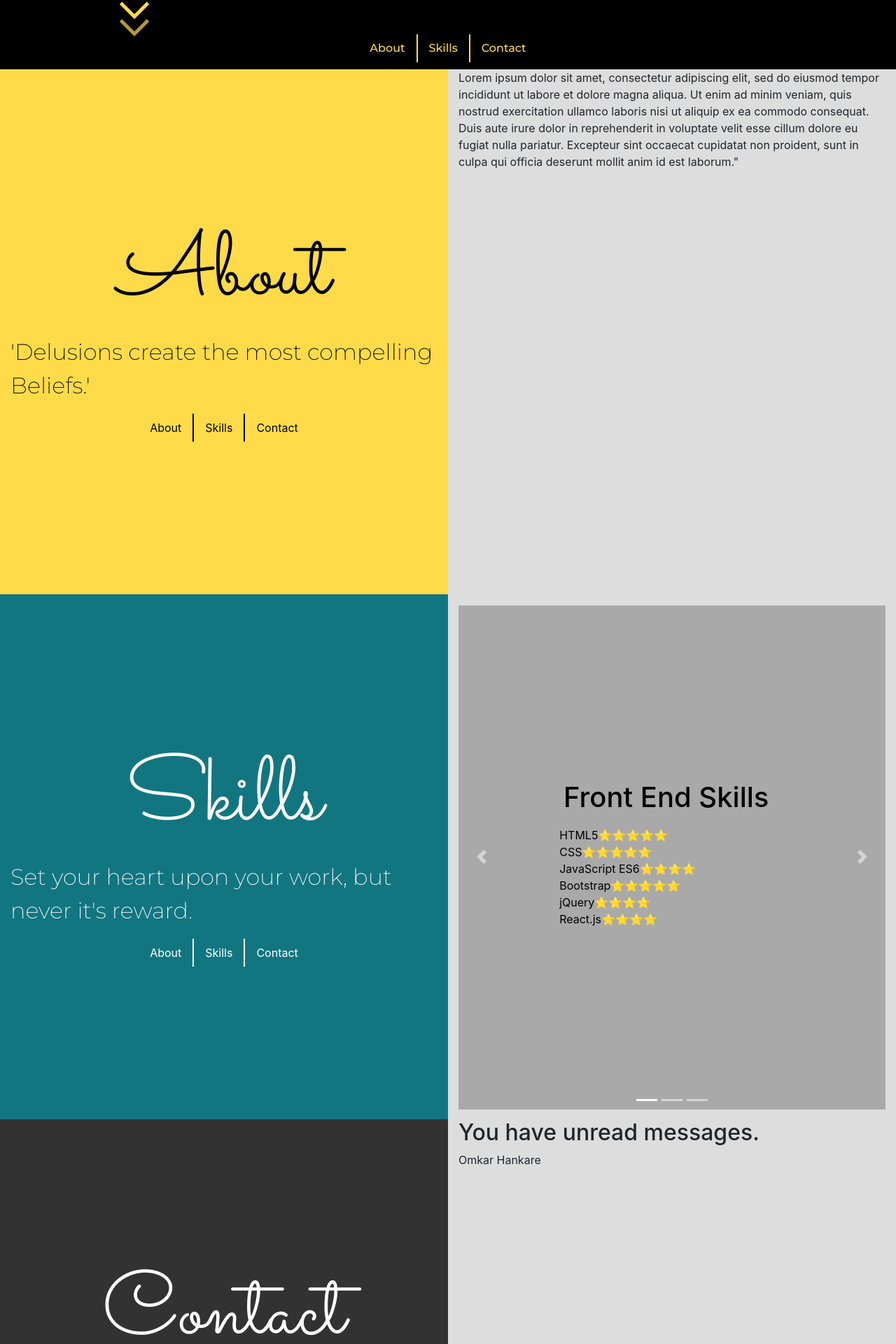
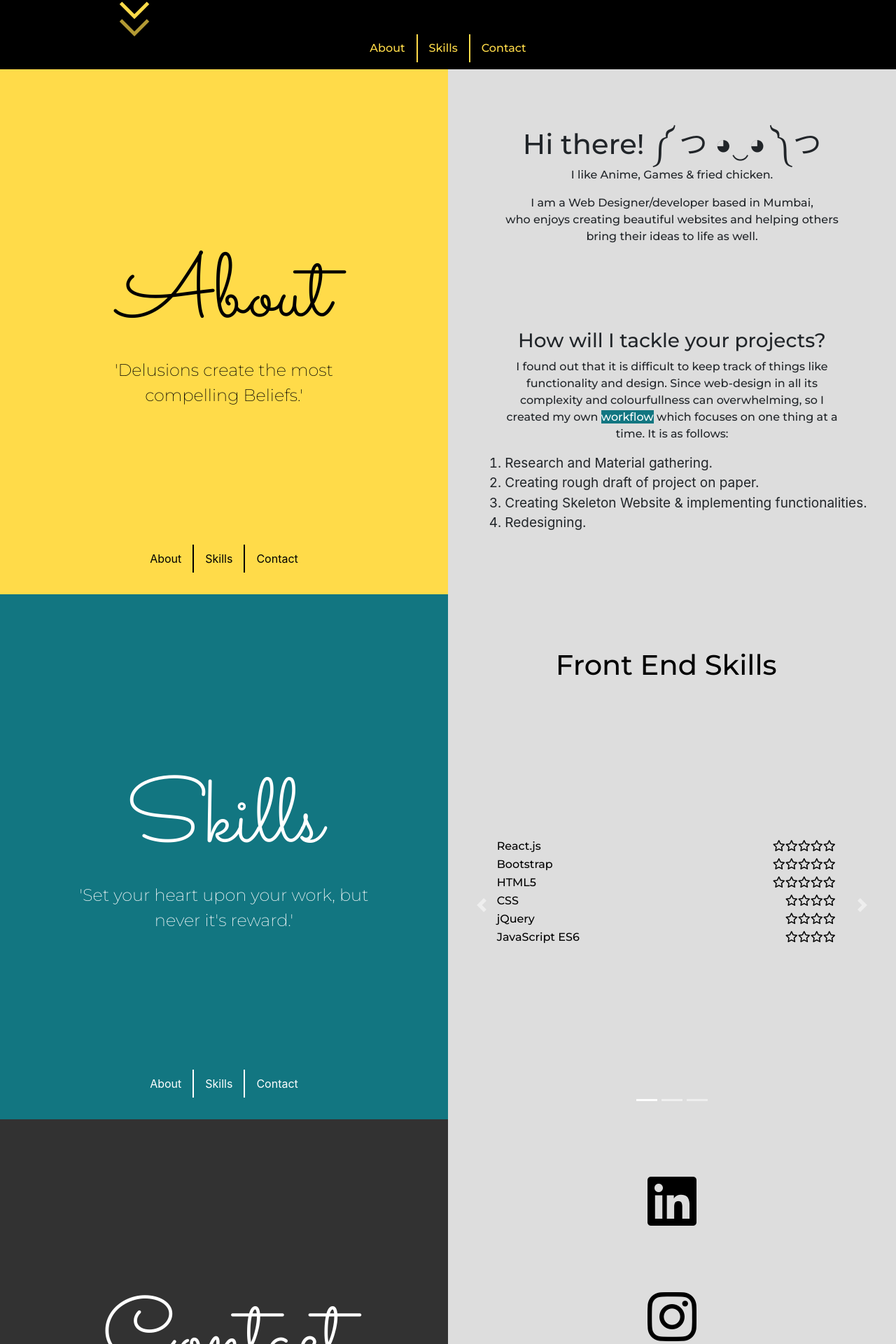
Before and after one commit to Omkar-Hankare/Personal-Website, a React (Create React App) app: page / in a window 1280 px wide. Shown: the part 631-2551 px from the top of the page at 70% size. Built offline with nearby package versions, Linux system fonts and the light colour scheme.

Commit message:
Added Contact info, styled it & linked it up to social networks

```diff
--- a/package.json
+++ b/package.json
@@ -7,6 +7,7 @@
     "@testing-library/react": "^9.5.0",
     "@testing-library/user-event": "^7.2.1",
     "bootstrap": "^4.5.2",
+    "clipboard": "^2.0.6",
     "react": "^16.13.1",
     "react-bootstrap": "^1.3.0",
     "react-dom": "^16.13.1",
--- a/public/index.html
+++ b/public/index.html
@@ -6,43 +6,27 @@
 		<meta name="viewport" content="width=device-width, initial-scale=1" />
 		<meta name="theme-color" content="#000000" />
 		<meta
-			name="description"
-			content="Web site created using create-react-app"
+			name="A Personal Website"
+			content="A personal website based on React.js"
 		/>
 		<link rel="apple-touch-icon" href="%PUBLIC_URL%/logo192.png" />
-		<!--
-      manifest.json provides metadata used when your web app is installed on a
-      user's mobile device or desktop. See https://developers.google.com/web/fundamentals/web-app-manifest/
-    -->
 		<link rel="manifest" href="%PUBLIC_URL%/manifest.json" />
+		<!-- FONTS -->
 		<link
 			href="https://fonts.googleapis.com/css2?family=Montserrat:wght@200;500&family=Sacramento&display=swap"
 			rel="stylesheet"
 		/>
-		<!--
-      Notice the use of %PUBLIC_URL% in the tags above.
-      It will be replaced with the URL of the `public` folder during the build.
-      Only files inside the `public` folder can be referenced from the HTML.
-
-      Unlike "/favicon.ico" or "favicon.ico", "%PUBLIC_URL%/favicon.ico" will
-      work correctly both with client-side routing and a non-root public URL.
-      Learn how to configure a non-root public URL by running `npm run build`.
-    -->
+		<!-- ICONS -->
+		<script
+			src="https://kit.fontawesome.com/5e8b70ad81.js"
+			crossorigin="anonymous"
+		></script>
 		<title>Omkar Hankare</title>
 	</head>
 	<body>
 		<noscript>You need to enable JavaScript to run this app.</noscript>
 		<div id="root"></div>
-		<!--
-      This HTML file is a template.
-      If you open it directly in the browser, you will see an empty page.
-
-      You can add webfonts, meta tags, or analytics to this file.
-      The build step will place the bundled scripts into the <body> tag.
-
-      To begin the development, run `npm start` or `yarn start`.
-      To create a production bundle, use `npm run build` or `yarn build`.
-	-->
+		<script src="https://cdnjs.cloudflare.com/ajax/libs/clipboard.js/2.0.6/clipboard.min.js"></script>
 		<script src="./customJS.js"></script>
 	</body>
 </html>
--- a/src/App.css
+++ b/src/App.css
@@ -5,6 +5,12 @@
 	border-right-width: 2px;
 }
 
+#About .Anchors,
+#Skills .Anchors,
+#Contact .Anchors {
+	position: absolute;
+	bottom: 4.1%;
+}
 /* PROFILE SECTION */
 
 .Profile {
@@ -98,8 +104,10 @@ p.TypingCarousel {
 
 .HeadingCol p {
 	font-family: "Montserrat", sans-serif;
-	font-size: 2em;
+	font-size: 1.5em;
+	width: 70%;
 	font-weight: 200;
+	text-align: center;
 }
 
 .HeadingCol {
@@ -125,6 +133,48 @@ p.TypingCarousel {
 	background-color: #dddddd;
 }
 
+.aboutContent {
+	display: flex;
+	align-items: center;
+	justify-items: center;
+	flex-direction: column;
+}
+.div1 {
+	height: 350px;
+	display: flex;
+	align-items: center;
+	justify-content: center;
+	flex-direction: column;
+}
+
+.div1 p {
+	width: 80%;
+}
+
+.div1 h1,
+.div1 p,
+.div1 h3 {
+	font-family: "Montserrat", sans-serif;
+	text-align: center;
+}
+
+.div1 li {
+	font-size: 19px;
+}
+
+span.highlight {
+	background-color: #127681;
+	color: white;
+}
+
+#popover-basic img {
+	width: 45em;
+	height: 25em;
+}
+
+.popover {
+	max-width: fit-content;
+}
 /* SKILLS SECTION */
 
 #Skills a {
@@ -144,17 +194,25 @@ p.TypingCarousel {
 
 .SkillCarousel {
 	margin: 1em 0;
-	display: flex;
-	align-items: center;
-	justify-content: center;
-	width: 100%;
 	height: 720px;
-	background-color: darkgray;
+	/* background-color: darkgray; */
+	font-family: "Montserrat", sans-serif;
 }
 
 .SkillCarousel .carousel {
 	position: static;
 	width: 100%;
+}
+
+.carousel-item h1 {
+	margin: 0;
+	margin-top: 10%;
+	text-align: center;
+}
+
+.carousel-control-next,
+.carousel-control-prev {
+	top: 18.5%;
 }
 
 .FrontEnd_skills {
@@ -167,23 +225,23 @@ p.TypingCarousel {
 
 .skill_ul {
 	list-style-type: none;
-	width: 50%;
-	margin: 10px;
+	width: 80%;
+	margin: 5px;
 	padding: 0;
 }
 
-.skill_item {
-	display: flex;
+.skill_ul :hover {
+	background-color: #838383;
+	color: #ffdb49;
 }
 
-.ability-title {
-	align-self: flex-start;
+.skill_item {
+	margin: 2px;
 }
 
 .ability-score {
-	margin-right: 1em;
+	float: right;
 }
-
 /* CONTACT SECTION */
 
 #Contact a {
@@ -192,7 +250,6 @@ p.TypingCarousel {
 
 #Contact .HeadingCol {
 	text-align: center;
-	height: 720px;
 	background-color: #323232;
 	color: white;
 }
@@ -203,6 +260,70 @@ p.TypingCarousel {
 }
 
 #Contact .ContentCol {
-	height: 730px;
 	background-color: #dddddd;
 }
+
+.ContactContent {
+	height: 730px;
+	display: flex;
+	align-items: center;
+	justify-content: center;
+	flex-direction: column;
+}
+
+.ContactContent a {
+	margin: 7%;
+}
+
+.ContactContent i {
+	color: #000000;
+}
+
+.ContactContent a::after {
+	color: #000000;
+}
+
+i:hover.fa-linkedin {
+	color: #0e76a8;
+}
+
+i:hover.fa-instagram {
+	color: white;
+}
+
+i:hover.fa-twitter {
+	color: #00acee;
+}
+
+i:hover.fa-envelope {
+	color: #c71610;
+}
+
+/* The container <div> - needed to position the dropdown content */
+
+/* Dropdown Content (Hidden by Default) */
+.dropdown-content {
+	display: none;
+	position: absolute;
+	right: 0;
+	box-shadow: 0px 8px 16px 0px rgba(0, 0, 0, 0.2);
+	z-index: 1;
+}
+
+/* Links inside the dropdown */
+.dropdown-content p {
+	font-family: "Montserrat", sans-serif;
+	color: black;
+	margin: 1em;
+}
+
+/* Change color of dropdown links on hover */
+.dropdown-content a:hover {
+	width: 3em;
+	background-color: rgb(189, 189, 189);
+}
+
+/* Show the dropdown menu on hover */
+.dropdown:hover .dropdown-content {
+	display: block;
+}
--- a/src/App.js
+++ b/src/App.js
@@ -1,7 +1,7 @@
 import React from "react";
 import "./App.css";
-import Profile from "./Components/Profile";
-import Section from "./Components/Section";
+import Profile from "./Components/View/Profile";
+import Section from "./Components/View/Section";
 function App() {
 	return (
 		<div>
@@ -19,7 +19,7 @@ function App() {
 				HeadingCol="HeadingCol"
 				ContentCol="ContentCol"
 				heading="Skills"
-				quote="Set your heart upon your work, but never it's reward."
+				quote=" 'Set your heart upon your work, but never it's reward.' "
 			></Section>
 			<Section
 				SectionID="Contact"
--- a/src/Components/SkillsList.jsx
+++ b/src/Components/SkillsList.jsx
@@ -1,38 +1,32 @@
 const FrontEnd = [
-	{ key: 1, Name: "HTML5", Rating: 5 },
-	{ key: 2, Name: "CSS", Rating: 5 },
-	{ key: 3, Name: "JavaScript ES6", Rating: 4 },
-	{ key: 4, Name: "Bootstrap", Rating: 5 },
+	{ key: 1, Name: "React.js", Rating: 5 },
+	{ key: 2, Name: "Bootstrap", Rating: 5 },
+	{ key: 3, Name: "HTML5", Rating: 5 },
+	{ key: 4, Name: "CSS", Rating: 4 },
 	{ key: 5, Name: "jQuery", Rating: 4 },
-	{ key: 6, Name: "React.js", Rating: 4 },
+	{ key: 6, Name: "JavaScript ES6", Rating: 4 },
 ];
 const BackEnd = [
-	{
-		key: 1,
-		Name: "Git",
-		Rating: 3,
-	},
-	{
-		key: 2,
-		Name: "Bash Command Line",
-		Rating: 3,
-	},
-	{ key: 3, Name: "node.js", Rating: 4 },
-	{ key: 4, Name: "express.js", Rating: 5 },
-	{ key: 5, Name: "REST API", Rating: 5 },
-	{ key: 6, Name: "ejs", Rating: 4 },
-	{ key: 7, Name: "MongoDB", Rating: 4 },
-	{ key: 8, Name: "Mongoose", Rating: 4 },
-	{ key: 9, Name: "Authentication", Rating: 5 },
-	{
-		key: 10,
-		Name: "Deployment with GitHub Pages, Heroku and MongoDB Atlas",
-		Rating: 4,
-	},
+	{ key: 1, Name: "node.js", Rating: 5 },
+	{ key: 2, Name: "express.js", Rating: 5 },
+	{ key: 3, Name: "Authentication", Rating: 5 },
+	{ key: 4, Name: "REST API", Rating: 4 },
+	{ key: 5, Name: "ejs", Rating: 4 },
+	{ key: 6, Name: "MongoDB", Rating: 4 },
+	{ key: 7, Name: "Mongoose", Rating: 4 },
+	{ key: 8, Name: "Deployment", Rating: 4 },
+	{ key: 9, Name: "Git", Rating: 4 },
 ];
 const OtherSkills = [
 	{ key: 1, Name: "JAVA", Rating: 5 },
-	{ key: 2, Name: "C++", Rating: 3 },
+	{ key: 2, Name: "Bash Command Line", Rating: 4 },
+	{ key: 3, Name: "C++", Rating: 3 },
+	{ key: 4, Name: "Python", Rating: 3 },
 ];
 
-export { FrontEnd, BackEnd, OtherSkills };
+const Tools = [
+	{ key: 1, Name: "Notion", Rating: 5 },
+	{ key: 2, Name: "OneNote", Rating: 5 },
+	{ key: 2, Name: "Whimsical", Rating: 3 },
+];
+export { FrontEnd, BackEnd, OtherSkills, Tools };
--- /dev/null
+++ b/src/Components/View/AboutContent.jsx
@@ -0,0 +1,51 @@
+import React from "react";
+import OverlayTrigger from "react-bootstrap/OverlayTrigger";
+import Popover from "react-bootstrap/Popover";
+import Notion from "../Images/notion.png";
+function AboutContent() {
+	const popover = (
+		<Popover id="popover-basic">
+			<Popover.Title as="h3">
+				I use 'Notion' for <br /> managing workflow
+			</Popover.Title>
+			<Popover.Content>
+				<img src={Notion} alt= "Notion"></img>
+			</Popover.Content>
+		</Popover>
+	);
+	return (
+		<div className="aboutContent">
+			<div className="div1">
+				<h1>Hi there! ༼ つ ◕‿◕ ༽つ </h1>
+				{/* 〜(꒪꒳꒪)〜  */}
+				<p>I like Anime, Games & fried chicken.</p>
+				<p>
+					I am a Web Designer/developer based in Mumbai,
+					<br />
+					who enjoys creating beautiful websites and helping others bring their
+					ideas to life as well.
+				</p>
+			</div>
+			<div className="div1">
+				<h3>How will I tackle your projects?</h3>
+				<p>
+					I found out that it is difficult to keep track of things like
+					functionality and design. Since web-design in all its complexity and
+					colourfullness can overwhelming, so I created my own{" "}
+					<OverlayTrigger trigger="hover" placement="bottom" overlay={popover}>
+						<span className="highlight">workflow</span>
+					</OverlayTrigger>{" "}
+					which focuses on one thing at a time. It is as follows:
+				</p>
+				<ol>
+					<li>Research and Material gathering.</li>
+					<li>Creating rough draft of project on paper.</li>
+					<li>Creating Skeleton Website & implementing functionalities.</li>
+					<li>Redesigning.</li>
+				</ol>
+			</div>
+		</div>
+	);
+}
+
+export default AboutContent;
--- /dev/null
+++ b/src/Components/View/ContactContent.jsx
@@ -0,0 +1,27 @@
+import React from "react";
+function ContactContent(params) {
+	return (
+		<div className="ContactContent">
+			<a href="https://www.linkedin.com/in/omkar-hankare/">
+				<i class="fab fa-linkedin fa-5x"></i>
+			</a>
+			<a href="https://www.instagram.com/omkar_hankare_/">
+				<i class="fab fa-instagram fa-5x"></i>
+			</a>
+			<a href="https://twitter.com/Omkar_Hankare_">
+				<i class="fab fa-twitter fa-5x"></i>
+			</a>
+
+			<a href="#Contact">
+				<div class="dropdown">
+					<i class="far fa-envelope fa-5x"></i>
+					<div class="dropdown-content">
+						<p>omkarhankare1268@gmail.com</p>
+					</div>
+				</div>
+			</a>
+		</div>
+	);
+}
+
+export default ContactContent;
--- a/src/Components/Section.jsx
+++ b/src/Components/View/Section.jsx
@@ -4,6 +4,8 @@ import Row from "react-bootstrap/Row";
 import Col from "react-bootstrap/Col";
 import Anchors from "./Anchors";
 import SkillCarousel from "./SkillsCarousel";
+import AboutContent from "./AboutContent";
+import ContactContent from './ContactContent'
 function Section(props) {
 	return (
 		<div id={props.SectionID}>
@@ -18,30 +20,14 @@ function Section(props) {
 						{/* ABOUT CONTENT */}
 						{props.SectionID === "About" && (
 							<div>
-								<p>
-									Lorem ipsum dolor sit amet, consectetur adipiscing elit, sed
-									do eiusmod tempor incididunt ut labore et dolore magna aliqua.
-									Ut enim ad minim veniam, quis nostrud exercitation ullamco
-									laboris nisi ut aliquip ex ea commodo consequat. Duis aute
-									irure dolor in reprehenderit in voluptate velit esse cillum
-									dolore eu fugiat nulla pariatur. Excepteur sint occaecat
-									cupidatat non proident, sunt in culpa qui officia deserunt
-									mollit anim id est laborum."
-								</p>
+								<AboutContent></AboutContent>
 							</div>
 						)}
 						{/* SKILL CONTENT */}
-						{props.SectionID === "Skills" && (
-							<div>
-								<SkillCarousel></SkillCarousel>
-							</div>
-						)}
+						{props.SectionID === "Skills" && <SkillCarousel></SkillCarousel>}
 						{/* CONTACT CONTENT */}
 						{props.SectionID === "Contact" && (
-							<div>
-								<h2>You have unread messages.</h2>
-								<p>Omkar Hankare</p>
-							</div>
+							<ContactContent></ContactContent>
 						)}
 					</Col>
 				</Row>
--- a/src/Components/SkillsCarousel.jsx
+++ b/src/Components/View/SkillsCarousel.jsx
@@ -1,17 +1,25 @@
 import React from "react";
 import Carousel from "react-bootstrap/Carousel";
-import { FrontEnd, BackEnd, OtherSkills } from "./SkillsList";
+import { FrontEnd, BackEnd, OtherSkills, Tools } from "../SkillsList";
+
+function CreateRating(num) {
+	return <i class="far fa-star"></i>;
+}
 
 function SkillsRender(skill) {
-	var s = "";
+	var r = [];
+
 	for (let i = 0; i < skill.Rating; i++) {
-		s += "⭐";
+		var rating = {};
+		rating.key = i + 1;
+		rating.score = i + 1;
+		r.push(rating);
 	}
 	return (
-		<li className= "skill_item">
+		<li className="skill_item">
 			<span class="ability-title">{skill.Name}</span>
 			<span class="ability-score">
-				<span class="glyphicon glyphicon-star filled">{s}</span>
+				<span>{r.map(CreateRating)}</span>
 			</span>
 		</li>
 	);
@@ -22,21 +30,24 @@ function SkillCarousel() {
 		<div className="SkillCarousel">
 			<Carousel>
 				<Carousel.Item>
+					<h1>Front End Skills</h1>
 					<div className="FrontEnd_skills">
-						<h1>Front End Skills</h1>
 						<ul className="skill_ul">{FrontEnd.map(SkillsRender)}</ul>
 					</div>
 				</Carousel.Item>
 				<Carousel.Item>
+					<h1>Back End Skills</h1>
 					<div className="FrontEnd_skills">
-						<h1>Back End Skills</h1>
 						<ul className="skill_ul">{BackEnd.map(SkillsRender)}</ul>
 					</div>
 				</Carousel.Item>
 				<Carousel.Item>
+					<h1>Other technologies</h1>
 					<div className="FrontEnd_skills">
-						<h1>Other technologies</h1>
+						<h2>Programming Languages</h2>
 						<ul className="skill_ul">{OtherSkills.map(SkillsRender)}</ul>
+						<h2>Tools I use:</h2>
+						<ul className="skill_ul">{Tools.map(SkillsRender)}</ul>
 					</div>
 				</Carousel.Item>
 			</Carousel>
```
Also changed, not shown: src/Components/Images/notion.png (added), src/Components/View/Anchors.jsx (renamed from src/Components/Anchors.jsx), src/Components/View/Profile.jsx (renamed from src/Components/Profile.jsx), src/Components/View/typingCarousel.jsx (renamed from src/Components/typingCarousel.jsx), 1 other file (tests, documents, lock files or other folders).
